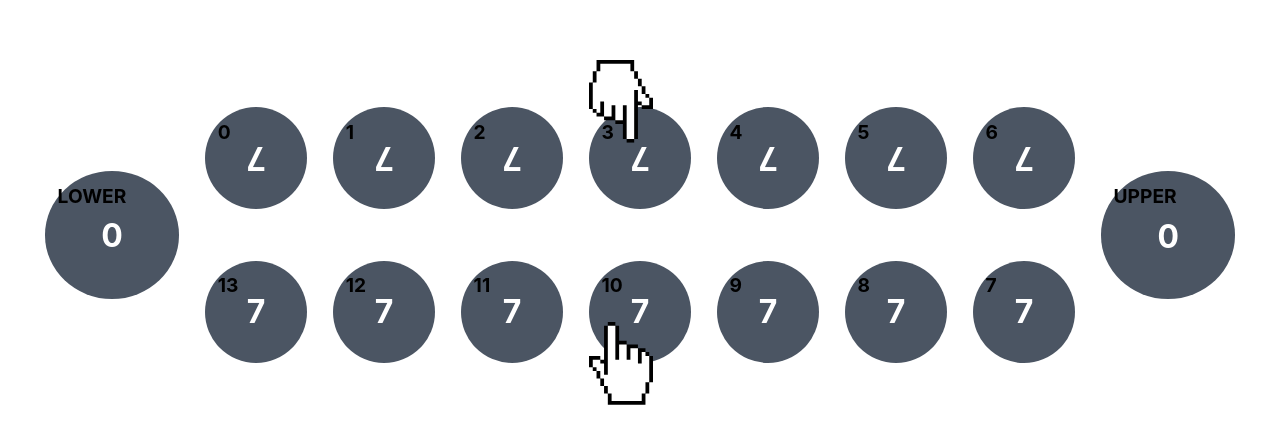
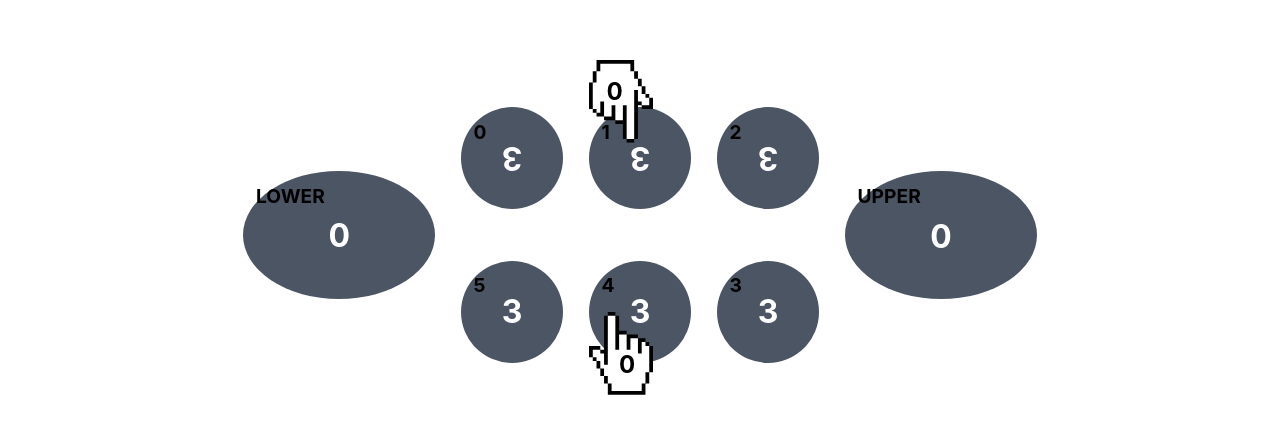
Before and after one commit to ubAI6689/congkak-react, a React (Create React App) app: page / in a window 1280 px wide. Shown: the part 165-608 px from the top of the page. Built offline with nearby package versions, Linux system fonts and the light colour scheme.

Commit message:
Partially working SIMULTANEOUS phase

```diff
--- a/src/components/CongkakBoard.js
+++ b/src/components/CongkakBoard.js
@@ -20,7 +20,36 @@ const {
 } = config;
 
 const CongkakBoard = () => {
-  const [seeds, setSeeds] = useState(new Array(HOLE_NUMBERS).fill(INIT_SEEDS_COUNT)); // 14 holes excluding houses
+  // const [seeds, setSeeds] = useState(new Array(HOLE_NUMBERS).fill(INIT_SEEDS_COUNT)); // 14 holes excluding houses
+
+  // Initialize holes state with seed count and placeholder for setter function
+  const [holes, setHoles] = useState(
+    Array.from({ length: HOLE_NUMBERS }, () => ({
+      seeds: INIT_SEEDS_COUNT,
+      setSeeds: () => {}
+    }))
+  );
+
+  // Function to update the seed count of a specific hole
+  const updateHoleSeeds = useCallback((holeIndex, newSeedCount) => {
+    setHoles(prevHoles =>
+      prevHoles.map((hole, index) =>
+        index === holeIndex ? { ...hole, seeds: newSeedCount } : hole
+      )
+    );
+  }, []);
+
+  // Initialize setter functions for each hole
+  useEffect(() => {
+    setHoles(prevHoles =>
+      prevHoles.map((hole, index) => ({
+        ...hole,
+        setSeeds: newSeedCount => updateHoleSeeds(index, newSeedCount)
+      }))
+    );
+  }, [updateHoleSeeds]);
+
+  // Now we can use holes[index].setSeeds(newCount) to update a specific hole
 
   const holeRefs = useRef([]);
   const topHouseRef = useRef(null);
@@ -37,20 +66,22 @@ const CongkakBoard = () => {
   const [currentHoleIndexUpper, setCurrentHoleIndexUpper] = useState(startIndexUpper);
   const [currentHoleIndexLower, setCurrentHoleIndexLower] = useState(startIndexLower);
 
-  const [cursorLeftUpper, setCursorLeftUpper] = useState(0);
-  const [cursorTopUpper, setCursorTopUpper] = useState(0);
-  const [cursorLeftLower, setCursorLeftLower] = useState(1200);
-  const [cursorTopLower, setCursorTopLower] = useState(550);
+  const [cursorLeftUpper, setCursorLeftUpper] = useState(window.innerWidth / 2);
+  const [cursorTopUpper, setCursorTopUpper] = useState(window.innerHeight / 3);
+  const [cursorLeftLower, setCursorLeftLower] = useState(window.innerWidth / 2);
+  const [cursorTopLower, setCursorTopLower] = useState(window.innerHeight * 2 / 3);
 
   const [cursorVisible, setCursorVisible] = useState(true); // Initialize cursor visibility
-  const [cursorLeft, setCursorLeft] = useState(1200);
-  const [cursorTop, setCursorTop] = useState(550);
   const [resetCursor, setResetCursor] = useState(false);
+  const [updateBoard, setUpdateBoard] = useState(false);
 
   const [currentTurn, setCurrentTurn] = useState(null);
-  const [isSowing, setIsSowing] = useState(false);
+  const [isSowingUpper, setIsSowingUpper] = useState(false);
+  const [isSowingLower, setIsSowingLower] = useState(false);
 
-  const [currentSeedsInHand, setCurrentSeedsInHand] = useState(0);
+  // const [currentSeedsInHand, setCurrentSeedsInHand] = useState(0);
+  const [currentSeedsInHandUpper, setCurrentSeedsInHandUpper] = useState(0);
+  const [currentSeedsInHandLower, setCurrentSeedsInHandLower] = useState(0);
   const [topHouseSeeds, setTopHouseSeeds] = useState(0);
   const [lowHouseSeeds, setLowHouseSeeds] = useState(0);
 
@@ -62,6 +93,43 @@ const CongkakBoard = () => {
   const verticalPos = currentTurn === PLAYER_UPPER ? -POS_MULTIPLIER : POS_MULTIPLIER;
   const verticalPosUpper = -POS_MULTIPLIER;
   const verticalPosLower = POS_MULTIPLIER;
+
+  // Function to update cursor position for PlayerUpper
+  const updateCursorPositionUpper = async (ref, indexOrElement, verticalPosUpper) => {
+    let element;
+
+    // determine if indexOrElement is an index or a DOM element
+    if (typeof indexOrElement === "number") {
+      element = ref.current[indexOrElement];
+    } else {
+      element = indexOrElement;
+    }
+
+    if (element) {
+      const rect = element.getBoundingClientRect();
+      setCursorLeftUpper(rect.left + window.scrollX);
+      setCursorTopUpper(rect.top + window.scrollY + (verticalPosUpper * rect.height));
+      await new Promise(resolve => setTimeout(resolve, 400)); // Animation delay
+    }
+  };
+
+  // Function to update cursor position for PlayerLower
+  const updateCursorPositionLower = async (ref, indexOrElement, verticalPosLower) => {
+    let element;
+    // determine if indexOrElement is an index or a DOM element
+    if (typeof indexOrElement === "number") {
+      element = ref.current[indexOrElement];
+    } else {
+      element = indexOrElement;
+    }
+
+    if (element) {
+      const rect = element.getBoundingClientRect();
+      setCursorLeftLower(rect.left + window.scrollX);
+      setCursorTopLower(rect.top + window.scrollY + (verticalPosLower * rect.height));
+      await new Promise(resolve => setTimeout(resolve, 400)); // Animation delay
+    }
+  };
 
   // Reset Cursor Position
   useEffect(() => {
@@ -86,10 +154,10 @@ const CongkakBoard = () => {
       if (holeRefs.current[startIndexLower]) {
         const rectLower = holeRefs.current[startIndexLower].getBoundingClientRect();
         setCursorLeftLower(rectLower.left + window.scrollX);
-        setCursorTopLower(rectLower.top + window.scrollY + (0.6 * rectLower.height));
+        setCursorTopLower(rectLower.top + window.scrollY + (0.5 * rectLower.height));
       }
     }
-  }, [holeRefs]);
+  }, [holeRefs, resetCursor]);
 
   // Event listener for keydown events
   useEffect(() => {
@@ -97,30 +165,43 @@ const CongkakBoard = () => {
       let newIndexUpper = currentHoleIndexUpper;
       let newIndexLower = currentHoleIndexLower;
 
-      // PlayerUpper: A (left), D (right)
+      // Handle PlayerUpper's left and right movement
+      if (!isSowingUpper) {
         if (event.key === 'a' || event.key === 'A') {
           newIndexUpper = Math.max(0, currentHoleIndexUpper - 1); // decrease
         } else if (event.key === 'd' || event.key === 'D') {
           newIndexUpper = Math.min(MAX_INDEX_UPPER, currentHoleIndexUpper + 1); // increase
         }
 
-      // PlayerLower: Left arrow (right move), Right arrow (left move)
+        // Start sowing
+        if (event.key === 's' || event.key === 'S') {
+          // Start sowing for PlayerUpper
+          handleHoleClick(newIndexUpper, PLAYER_UPPER);
+        }
+      }
+
+      if (!isSowingUpper) {
+        // Handle PlayerLower's left and right movement (reversed)
         if (event.key === 'ArrowLeft') {
           newIndexLower = Math.min(MAX_INDEX_LOWER, currentHoleIndexLower + 1); // Increment index
         } else if (event.key === 'ArrowRight') {
           newIndexLower = Math.max(MIN_INDEX_LOWER, currentHoleIndexLower - 1); // Decrement index
         }
 
-      console.log("Current Index Lower: ", currentHoleIndexLower)
-      console.log("New Index Lower: ", newIndexLower)
+        if (event.key === 'ArrowDown') {
+        // Start sowing for PlayerLower
+        handleHoleClick(newIndexLower, PLAYER_LOWER);
+        }
+      }
+
       // Update hole indices and cursor positions if changed
       if (newIndexUpper !== currentHoleIndexUpper) {
         setCurrentHoleIndexUpper(newIndexUpper);
-        updateCursorPositionUpper(newIndexUpper, holeRefs, setCursorLeftUpper, setCursorTopUpper, verticalPosUpper);
+        updateCursorPositionUpper(holeRefs, newIndexUpper, verticalPosUpper);
       }
       if (newIndexLower !== currentHoleIndexLower) {
         setCurrentHoleIndexLower(newIndexLower);
-        updateCursorPositionLower(newIndexLower, holeRefs, setCursorLeftLower, setCursorTopLower, verticalPosLower);
+        updateCursorPositionLower(holeRefs, newIndexLower, verticalPosLower);
       }
     };
 
@@ -129,180 +210,216 @@ const CongkakBoard = () => {
     return () => {
       window.removeEventListener('keydown', handleKeyDown);
     };
-  }, [currentHoleIndexUpper, currentHoleIndexLower, holeRefs, verticalPosUpper, verticalPosLower]);
-
+  }, [currentHoleIndexUpper, currentHoleIndexLower, holeRefs, verticalPosUpper, verticalPosLower, isSowingUpper, isSowingLower]);
 
 /**==============================================
  *        useEffect implementations
  * =============================================*/
 
   // GameOver Checker
-  useEffect(() => {
-    if (!isSowing) {
-      handleCheckGameEnd(seeds, config, topHouseSeeds, lowHouseSeeds, setIsGameOver, setOutcomeMessage);
-    }
-  }, [isSowing, seeds, topHouseSeeds, lowHouseSeeds]);
+  // useEffect(() => {
+  //   if (!isSowing) {
+  //     handleCheckGameEnd(seeds, config, topHouseSeeds, lowHouseSeeds, setIsGameOver, setOutcomeMessage);
+  //   }
+  // }, [isSowing, seeds, topHouseSeeds, lowHouseSeeds]);
 
-  // Skip turn if the whole row is empty
-  useEffect(() => {
-    if (!isSowing && !isGameOver) {
-      let sum = sumOfSeedsInCurrentRow(seeds, currentTurn, config);
-      if (sum === 0) {
-        toggleTurn(setCurrentTurn, currentTurn);
-      }
-    }
-  }, [seeds, currentTurn, isSowing, isGameOver]);
+  // // Skip turn if the whole row is empty
+  // useEffect(() => {
+  //   if (!isSowing && !isGameOver) {
+  //     let sum = sumOfSeedsInCurrentRow(seeds, currentTurn, config);
+  //     if (sum === 0) {
+  //       toggleTurn(setCurrentTurn, currentTurn);
+  //     }
+  //   }
+  // }, [seeds, currentTurn, isSowing, isGameOver]);
 
 /**==============================================
  *        Sowing and capturing logic
  * =============================================*/
+  const handleHoleClick = async (index, player) => {
 
-  // const handleHoleClick = async (index) => {
+    // Prevent picking from empty hole
+    if (holes[index].seeds === 0) return;
 
-  //   if (seeds[index] === 0) return; // Prevent picking from empty hole
-  //   if (currentTurn === PLAYER_UPPER && index > MAX_INDEX_UPPER) return;
-  //   if (currentTurn === PLAYER_LOWER && index <= MAX_INDEX_UPPER) return;
+    // Determine player-specific states and actions
+    const isUpperPlayer = player === PLAYER_UPPER;
+    const currentHouseRef = isUpperPlayer ? topHouseRef : lowHouseRef;
+    const setIsSowing = isUpperPlayer ? setIsSowingUpper : setIsSowingLower;
+    const setHouseSeeds = isUpperPlayer ? setTopHouseSeeds : setLowHouseSeeds;
+    const setCurrentSeedsInHand = isUpperPlayer ? setCurrentSeedsInHandUpper : setCurrentSeedsInHandLower;
+    const verticalAdjustment = isUpperPlayer ? -0.5 : 0.5;
+    const maxIndex = isUpperPlayer ? MAX_INDEX_UPPER : MAX_INDEX_LOWER;
+    const minIndex = isUpperPlayer ? MIN_INDEX_LOWER : 0;
 
-  //   setIsSowing(true); // Indicate that sowing has started
+    let currentIndex = index;
+    let hasPassedHouse = 0;
+    let justFilledHome = false;
+    let getAnotherTurn = false;
 
-  //   let newSeeds = [...seeds];
-  //   let seedsInHand = 0;
-  //   let justFilledHome = false;
-  //   let getAnotherTurn = false;
-  //   let hasPassedHouse = 0;
+    // Start sowing
+    setIsSowing(true);
 
-  //   await updateCursorPosition(holeRefs, index, setCursorLeft, setCursorTop, 0)
+    let seedsInHand = holes[index].seeds;
+    setCurrentSeedsInHand(seedsInHand);
 
-  //   // Pick up all seeds
-  //   seedsInHand = newSeeds[index];
-  //   newSeeds[index] = 0;
-  //   setCurrentSeedsInHand(seedsInHand);
-  //   setSeeds([...newSeeds]);
+    // Update the starting hole using functional update
+    setHoles(prevHoles =>
+      prevHoles.map((hole, i) =>
+        i === index ? { ...hole, seeds: 0 } : hole)
+    );
 
-  //   // Distribute seeds in a clockwise direction
-  //   let currentIndex = index;
-  //   while (seedsInHand > 0) {
+    if (isUpperPlayer) {
+      await updateCursorPositionUpper(holeRefs, currentIndex, 0);
+    } else {
+      await updateCursorPositionLower(holeRefs, currentIndex, 0);
+    }
 
-  //     /** ============================================
-  //      *              Sowing to House
-  //      * ===========================================*/
+    while (seedsInHand > 0) {
+      // Check if the next hole is House
+      if ((currentIndex === maxIndex && player === currentTurn) ||
+          (currentIndex === maxIndex && gamePhase === 'SIMULTANEOUS')) {
+        hasPassedHouse++;
+        if (isUpperPlayer) {
+          await updateCursorPositionUpper(currentHouseRef, currentHouseRef.current, -0.1);
+        } else {
+          await updateCursorPositionLower(currentHouseRef, currentHouseRef.current, 0.1);
+        }
+        setHouseSeeds(prevSeeds => prevSeeds + 1);
+        seedsInHand--;
+        setCurrentSeedsInHand(seedsInHand);
+        if (seedsInHand > 0) {
+          justFilledHome = true;
+          currentIndex = minIndex;
+        } else {
+          getAnotherTurn = true;
+          if (isUpperPlayer) {
+            if (holeRefs.current[startIndexUpper]) {
+              const rectUpper = holeRefs.current[startIndexUpper].getBoundingClientRect();
+              setCursorLeftUpper(rectUpper.left + window.scrollX);
+              setCursorTopUpper(rectUpper.top + window.scrollY + (-0.5 * rectUpper.height));
+            }
+          } else {
+            // Set initial position for PlayerLower cursor
+            if (holeRefs.current[startIndexLower]) {
+              const rectLower = holeRefs.current[startIndexLower].getBoundingClientRect();
+              setCursorLeftLower(rectLower.left + window.scrollX);
+              setCursorTopLower(rectLower.top + window.scrollY + (0.5 * rectLower.height));
+            }
+          }
+          setIsSowing(false);
+          continue;
+        }
+      }
 
-  //     // Check if the next hole is House
-  //     if ((currentIndex === MAX_INDEX_UPPER && currentTurn === PLAYER_UPPER) ||
-  //         (currentIndex === MAX_INDEX_LOWER && currentTurn === PLAYER_LOWER)) {
+      // Move to the next hole in a circular way
+      if (justFilledHome) {
+        justFilledHome = false;
+      } else {
+        currentIndex = (currentIndex + 1) % HOLE_NUMBERS;
+      }
 
-  //       // Determine which house to update
-  //       const isUpper = currentTurn === PLAYER_UPPER;
-  //       const houseRef = isUpper ? topHouseRef : lowHouseRef;
-  //       const setHouseSeeds = isUpper ? setTopHouseSeeds : setLowHouseSeeds;
-  //       const verticalAdjustment = isUpper ? -0.1 : 0.1;
-  //       const nextIndex = isUpper ? MIN_INDEX_LOWER : 0;
+      // Updating current hole's seeds
+      setHoles(prevHoles =>
+        prevHoles.map((hole, i) =>
+          i === currentIndex ? { ...hole, seeds: hole.seeds + 1 } : hole)
+      );
 
-  //       // Animate cursor to the appropriate house and increment seeds
-  //       hasPassedHouse++;
-  //       await updateCursorPosition(houseRef, houseRef.current, setCursorLeft, setCursorTop, verticalAdjustment);
-  //       setHouseSeeds(prevSeeds => prevSeeds + 1);
-  //       seedsInHand--;
-  //       setCurrentSeedsInHand(seedsInHand);
+      if (isUpperPlayer) {
+        await updateCursorPositionUpper(holeRefs, currentIndex, verticalAdjustment);
+      } else {
+        await updateCursorPositionLower(holeRefs, currentIndex, verticalAdjustment);
+      }
 
-  //       // Determine next action based on remaining seeds
-  //       if (seedsInHand > 0) {
-  //         justFilledHome = true;
-  //         currentIndex = nextIndex;
-  //       } else { // If ended in own house, get another turn.
-  //         getAnotherTurn = true;
-  //         setResetCursor(prev => !prev);
-  //         continue;
-  //       }
-  //     }
+      // Update holes
+      seedsInHand--;
+      setCurrentSeedsInHand(seedsInHand);
 
-  //     /** ============================================
-  //      *           Sowing to regular holes
-  //      * ===========================================*/
+      // Continue sowing
+      if (seedsInHand === 0 && holes[currentIndex].seeds > 1) {
+        // await new Promise(resolve => setTimeout(resolve, 200)); // Animation delay
+        const seedsToPickUp = holes[currentIndex].seeds;
+        seedsInHand = seedsToPickUp; // Pick up all seeds from the current hole
+        setCurrentSeedsInHand(seedsToPickUp);
 
-  //     // If it's just filled home, the index is not incremented to avoid hole skipping
-  //     if (justFilledHome) {
-  //       justFilledHome = false;
-  //     } else {
-  //       currentIndex = (currentIndex + 1) % HOLE_NUMBERS;
-  //     }
+        // Empty the current hole
+        setHoles(prevHoles =>
+          prevHoles.map((hole, i) =>
+            i === currentIndex ? { ...hole, seeds: 0 } : hole)
+        );
 
-  //     // Animate cursor
-  //     await updateCursorPosition(holeRefs, currentIndex, setCursorLeft, setCursorTop, verticalPos);
+        if (isUpperPlayer) {
+          await updateCursorPositionUpper(holeRefs, currentIndex, 0);
+        } else {
+          await updateCursorPositionLower(holeRefs, currentIndex, 0);
+        }
 
-  //     // Update holes
-  //     seedsInHand--;
-  //     setCurrentSeedsInHand(seedsInHand);
-  //     newSeeds[currentIndex]++;
-  //     setSeeds([...newSeeds]);
+      }
 
-  //     // If landed in non-empty hole, continue the sowing process
-  //     if (seedsInHand === 0 && newSeeds[currentIndex] > 1) {
-  //       await new Promise(resolve => setTimeout(resolve, 200)); // Animation delay
-  //       await updateCursorPosition(holeRefs, currentIndex, setCursorLeft, setCursorTop, 0)
-  //       seedsInHand = newSeeds[currentIndex]; // Pick up all seeds from the current hole
-  //       setCurrentSeedsInHand(seedsInHand);
-  //       newSeeds[currentIndex] = 0;
-  //       setSeeds([...newSeeds]);
-  //     }
+      // Capture logic goes here (similar to previous implementation)
+      // If landed in empty hole, check for capture
+      if (seedsInHand === 0 && holes[currentIndex].seeds === 1) {
 
-  //     /** ============================================
-  //      *               Capturing
-  //      * ===========================================*/
+        // Capture only if the player has passed their house at least once
+        if (hasPassedHouse === 0) continue;
 
-  //     // If landed in empty hole, check for capture
-  //     if (seedsInHand === 0 && newSeeds[currentIndex] === 1) {
-  //       // Capture only if the player has passed their house at least once
-  //       if (hasPassedHouse === 0) continue;
+        // Determine if the row is the current player's side
+        const isTopRowHole = currentIndex < MIN_INDEX_LOWER;
+        const isCurrentTurnRow = (isUpperPlayer && isTopRowHole) ||
+                                 (!isUpperPlayer && !isTopRowHole);
 
-  //       // Determine if the row is the current player's side
-  //       const isTopRowHole = currentIndex < MIN_INDEX_LOWER;
-  //       const isCurrentTurnRow = (currentTurn === PLAYER_UPPER && isTopRowHole) ||
-  //                                (currentTurn === PLAYER_LOWER && !isTopRowHole);
+        // Skip if not
+        if (!isCurrentTurnRow) continue;
 
-  //       if (!isCurrentTurnRow) continue; // Skip if not
+        // Calculate the opposite index
+        const oppositeIndex = MAX_INDEX_LOWER - currentIndex;
 
-  //       // Calculate the opposite index
-  //       const oppositeIndex = MAX_INDEX_LOWER - currentIndex;
-  //       // Check if the opposite hole has seeds
-  //       if (newSeeds[oppositeIndex] === 0) continue;
+        // Check if the opposite hole has seeds
+        if (holes[oppositeIndex].seeds === 0) continue;
 
-  //       // Pick up current hole animation
-  //       await updateCursorPosition(holeRefs, currentIndex, setCursorLeft, setCursorTop, 0)
-  //       seedsInHand = newSeeds[currentIndex];
-  //       setCurrentSeedsInHand(seedsInHand);
-  //       newSeeds[currentIndex] = 0;
-  //       setSeeds([...newSeeds]);
+        // Pick up current hole animation
+        if (isUpperPlayer) {
+          await updateCursorPositionUpper(holeRefs, currentIndex, 0);
+        } else {
+          await updateCursorPositionLower(holeRefs, currentIndex, 0);
+        }
+        seedsInHand = holes[currentIndex].seeds;
+        setCurrentSeedsInHand(seedsInHand);
+        holes[currentIndex].setSeeds(0);
 
-  //       // Capturing ... (picking up from opposite hole)
-  //       await updateCursorPosition(holeRefs, oppositeIndex, setCursorLeft, setCursorTop, verticalPos)
-  //       const capturedSeeds = newSeeds[oppositeIndex] + seedsInHand;
-  //       seedsInHand = capturedSeeds;
-  //       setCurrentSeedsInHand(seedsInHand);
-  //       newSeeds[oppositeIndex] = 0;
-  //       setSeeds([...newSeeds]);
+        // Capturing ... (picking up from opposite hole)
+        if (isUpperPlayer) {
+          await updateCursorPositionUpper(holeRefs, oppositeIndex, verticalAdjustment);
+        } else {
+          await updateCursorPositionLower(holeRefs, oppositeIndex, verticalAdjustment);
+        }
+        const capturedSeeds = holes[oppositeIndex].seeds + seedsInHand;
+        seedsInHand = capturedSeeds;
+        setCurrentSeedsInHand(seedsInHand);
+        holes[oppositeIndex].setSeeds(0);
 
-  //       // Send captured seeds to House
-  //       const isUpper = currentTurn === PLAYER_UPPER;
-  //       const houseRef = isUpper ? topHouseRef : lowHouseRef;
-  //       const setHouseSeeds = isUpper ? setTopHouseSeeds : setLowHouseSeeds;
-  //       const verticalAdjustment = isUpper ? -0.1 : 0.1;
+        // Send captured seeds to House
+        // Animate cursor to the appropriate house and add captured seeds
+        if (isUpperPlayer) {
+          await updateCursorPositionUpper(currentHouseRef, currentHouseRef.current, -0.1);
+        } else {
+          await updateCursorPositionLower(currentHouseRef, currentHouseRef.current, 0.1);
+        }
+        setHouseSeeds(prevSeeds => prevSeeds + capturedSeeds);
+        setResetCursor(prev => !prev);
 
-  //       // Animate cursor to the appropriate house and add captured seeds
-  //       await updateCursorPosition(houseRef, houseRef.current, setCursorLeft, setCursorTop, verticalAdjustment);
-  //       setHouseSeeds(prevSeeds => prevSeeds + capturedSeeds);
+        // Update the state with the new distribution of seeds
+        seedsInHand = 0;
+        setCurrentSeedsInHand(seedsInHand);
+      }
+    }
 
-  //       // Update the state with the new distribution of seeds
-  //       seedsInHand = 0;
-  //       setCurrentSeedsInHand(seedsInHand);
-  //       setSeeds([...newSeeds]);
-  //     }
-  //   }
-  //   setCurrentSeedsInHand(0);
-  //   setSeeds([...newSeeds]);
-  //   if (!getAnotherTurn) toggleTurn(setCurrentTurn, currentTurn);
-  //   setIsSowing(false); // Indicate that sowing has finished
-  // };
+    // End of sowing
+    if (!getAnotherTurn && gamePhase !== 'SIMULTANEOUS') {
+      toggleTurn(setCurrentTurn, currentTurn);
+    }
+    setResetCursor(prev => !prev)
+    setIsSowing(false);
+  };
 
   return (
     <div ref={gameContainerRef} className={`game-container ${isGameOver ? 'game-over' : ''}`}>
@@ -310,8 +427,22 @@ const CongkakBoard = () => {
       <div className='game-content'>
         <House position="lower" seedCount={lowHouseSeeds} ref={lowHouseRef}/>
         <div className="rows-container">
-          <Row seeds={seeds.slice(MIN_INDEX_UPPER, MIN_INDEX_LOWER)} rowType="upper" isUpper={true} refs={holeRefs.current} />
-          <Row seeds={seeds.slice(MIN_INDEX_LOWER).reverse()} rowType="lower" refs={holeRefs.current} />
+        {/* Update the Row for upper player */}
+        <Row
+          holes={holes.slice(MIN_INDEX_UPPER, MIN_INDEX_LOWER)}
+          rowType="upper"
+          isUpper={true}
+          refs={holeRefs.current}
+          onClick={handleHoleClick}
+        />
+
+        <Row
+          holes={holes.slice(MIN_INDEX_LOWER).reverse()}
+          rowType="lower"
+          refs={holeRefs.current}
+          onClick={handleHoleClick}
+        />
+
       </div>
         <House position="upper" seedCount={topHouseSeeds} ref={topHouseRef} isUpper={true}/>
         {/* <Cursor top={cursorTop} left={cursorLeft} visible={cursorVisible} seedCount={currentSeedsInHand} isTopTurn={currentTurn===PLAYER_UPPER} /> */}
@@ -319,7 +450,7 @@ const CongkakBoard = () => {
           top={cursorTopUpper}
           left={cursorLeftUpper}
           visible={cursorStatePlayerUpper.visible}
-          // seedCount={currentSeedsInHandPlayerUpper} // Adjust based on Player 1's state
+          seedCount={currentSeedsInHandUpper} // Adjust based on Player 1's state
           isTopTurn={true} // Always true for Player 1
         />
 
@@ -327,7 +458,7 @@ const CongkakBoard = () => {
           top={cursorTopLower}
           left={cursorLeftLower}
           visible={cursorStatePlayerLower.visible}
-          // seedCount={currentSeedsInHandPlayerLower} // Adjust based on Player 2's state
+          seedCount={currentSeedsInHandLower} // Adjust based on Player 2's state
           isTopTurn={false} // Always false for Player 2
         />
       </div>
--- a/src/components/Hole.js
+++ b/src/components/Hole.js
@@ -4,9 +4,9 @@ const Hole = forwardRef(({ index, isUpper, seedCount, onClick }, ref) => {
   return (
     <div ref={ref} className={`circle ${isUpper ? 'upper-row' : ''}`} onClick={() => onClick(index)}>
       <div className="circle-index">{index}</div>
-        <div className={`seed-count ${isUpper ? 'flipped' : ''}`}>
-          {seedCount}
-        </div>
+      <div className={`seed-count ${isUpper ? 'flipped' : ''}`}>
+        {seedCount}
+      </div>
     </div>
   );
 });
--- a/src/components/Row.js
+++ b/src/components/Row.js
@@ -2,10 +2,10 @@ import React from 'react';
 import Hole from './Hole';
 import config from '../config/config';
 
-const Row = ({ seeds, isUpper, rowType, onClick, refs }) => {
+const Row = ({ holes, isUpper, rowType, onClick, refs }) => {
   return (
     <div className="circles-row">
-      {seeds.map((seedCount, index) => {
+      {holes.map((hole, index) => {
         // Adjust the index based on the row type
         const adjustedIndex = rowType === 'upper' ? index : config.MAX_INDEX_LOWER - index;
 
@@ -15,8 +15,9 @@ const Row = ({ seeds, isUpper, rowType, onClick, refs }) => {
             ref={el => refs[adjustedIndex] = el}
             index={adjustedIndex}
             isUpper={isUpper}
-            seedCount={seedCount}
-            onClick={onClick}
+            seedCount={hole.seeds}
+            setSeedCount={hole.setSeeds} // Pass the setSeeds function to each Hole
+            onClick={() => onClick(adjustedIndex)}
           />
         );
       })}
--- a/src/config/config.js
+++ b/src/config/config.js
@@ -1,6 +1,6 @@
 // config.js
 
-const INIT_SEEDS_COUNT = 7;
+const INIT_SEEDS_COUNT = 3;
 const HOLE_NUMBERS = INIT_SEEDS_COUNT*2;
 const MIN_INDEX_UPPER = 0;
 const POS_MULTIPLIER = 0.55;
```
Also changed, not shown: src/utils/animation.js (+18 -18 lines). Lines whose indentation alone changed are shown as unchanged.
